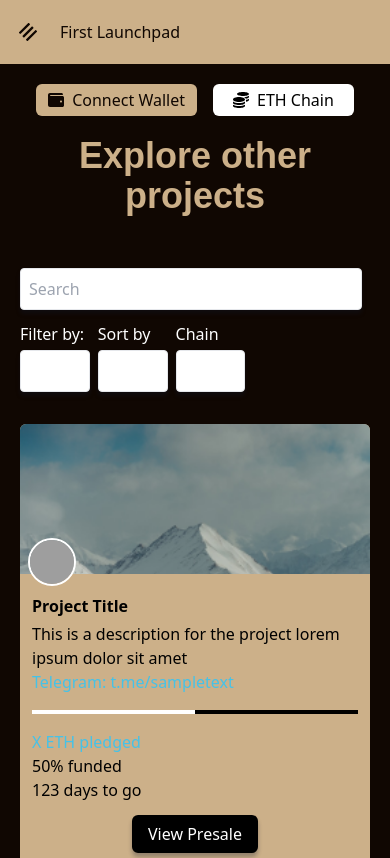
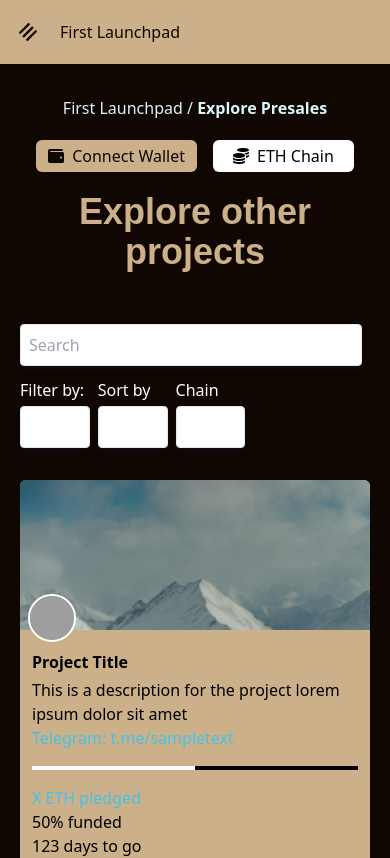
Before and after one commit to Demandtech/gob, a React (Vite) app: page /explore in a window 390 px wide. Shown: the top 858 px of the page. Built offline with nearby package versions, Linux system fonts and the light colour scheme; grey boxes are pictures that could not be loaded; a web font is replaced by a local one.

Commit message:
fix overlay top

```diff
--- a/src/components/Layout.jsx
+++ b/src/components/Layout.jsx
@@ -1,7 +1,7 @@
 const Layout = ({ children }) => {
   return (
     <div className='layout md:ml-[100px] min-h-screen'>
-      <div className='container lg:max-w-5xl lg:mx-auto max-w-7xl  md:px-20 md:15 px-5 pb-20 overflow-y-hidden'>
+      <div className='container lg:max-w-5xl lg:mx-auto max-w-7xl  md:px-20 md:15 px-5 pb-20 mt-14 md:mt-0 overflow-y-hidden'>
         {children}
       </div>
     </div>
--- a/src/components/Sidebar.jsx
+++ b/src/components/Sidebar.jsx
@@ -145,7 +145,7 @@ const Sidebar = () => {
   return (
     <>
       <div
-        className='bg-background text-[#100702] flex items-center right-0 left-0  gap-5 md:hidden py-5 fixed'
+        className='bg-background text-[#100702] flex items-center right-0 left-0 top-0 gap-5 md:hidden py-5 fixed z-50'
         onClick={(event) => handleSidebar(event)}
       >
         <button
@@ -166,7 +166,7 @@ const Sidebar = () => {
         <p className='flex-1'>First Launchpad</p>
       </div>
       <aside
-        className={`aside text-primary min-h-screen bottom-0 top-[64px] md:top-0 transition-all duration-300 z-50 fixed md:fixed bg-background`}
+        className={`aside text-primary min-h-screen bottom-0 top-[60px] md:top-0 transition-all duration-300 z-50 fixed md:fixed bg-background`}
       >
         <div
           className={`transition-all duration-150 ${
```
Also changed, not shown: src/components/Input.jsx (+16 -3 lines).
